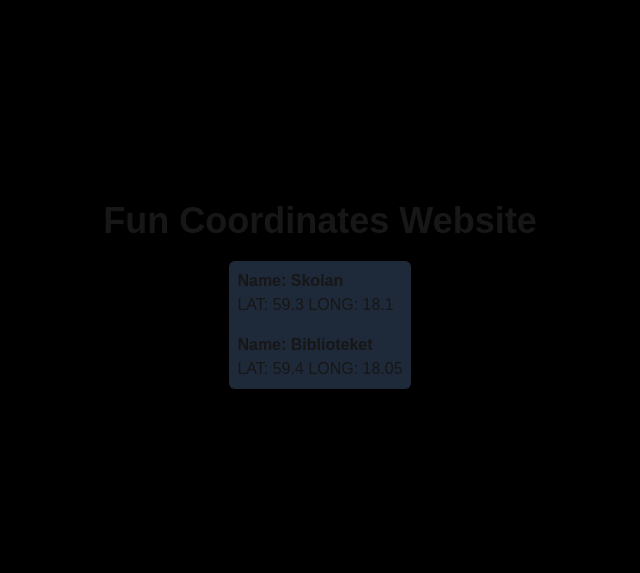
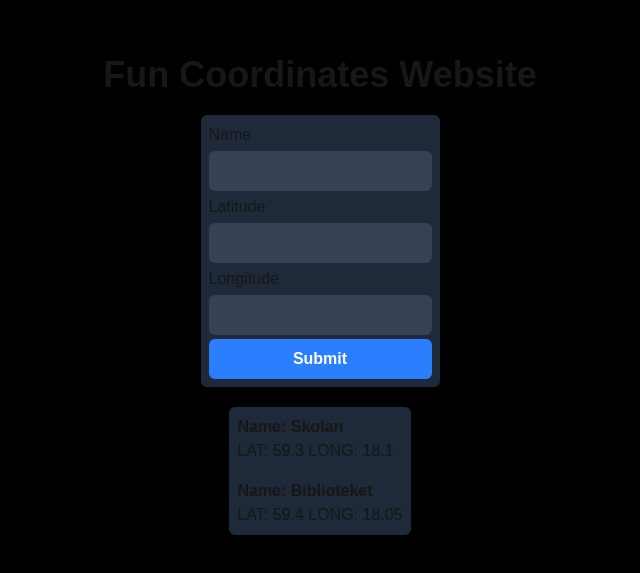
Before and after one commit to Linus1Kn/nextjs_ovning_backend, a Next.js app: page / in a window 1280 px wide. Shown: the part 105-678 px from the top of the page, without its empty margins (320-960 px from the left). Built offline with nearby package versions, Linux system fonts and the light colour scheme.

Commit message:
added everything

```diff
--- a/app/api/map/route.ts
+++ b/app/api/map/route.ts
@@ -6,3 +6,18 @@ const coords = [
 export async function GET() {
     return Response.json(coords)
 }
+
+export async function POST(req: Request) {
+    const body = await req.json();
+
+    const newCoord = {
+        id: coords.length + 1,
+        name: body.name || "unknown",
+        lat: body.lat || 0,
+        lng: body.lng || 0,
+    }
+
+    coords.push(newCoord)
+
+    return Response.json(coords)
+}
--- a/app/page.tsx
+++ b/app/page.tsx
@@ -8,11 +8,20 @@ type placeType = {
   lat: number,
   lng: number,
 }
+type formMsgType = {
+  message: string,
+  type: "error"|"success"
+}
 
 export default function Home() {
 
   const [list, setList] = useState<[placeType?]>([])
   const [error, setError] = useState<string|null>(null)
+  const [formMsg, setFormMsg] = useState<formMsgType|null>(null)
+  const formMsgColors = {
+    error: "bg-red-600",
+    success: "bg-green-500",
+  }
 
   async function getData() {
     setError(null)
@@ -26,6 +35,28 @@ export default function Home() {
     }
   }
 
+  async function submitHandler(e) {
+    e.preventDefault()
+
+    setFormMsg(null)
+
+    try {
+      const res = await fetch('/api/map', { method: 'POST', body: JSON.stringify({name:"hello",lat:1,lng:1}) })
+      const data = await res.json()
+      setList(data)
+      setFormMsg({
+        message: "Submitted successfully",
+        type: "success",
+      })
+    } catch (err) {
+      setFormMsg({
+        message: "Failed to submit",
+        type: "error",
+      })
+    }
+
+  }
+
   useEffect(()=> {
     getData()
   }, [])
@@ -33,6 +64,17 @@ export default function Home() {
   return (
     <div className="flex flex-col min-h-screen items-center justify-center gap-5 bg-black">
       <h2 className="font-bold text-4xl">Fun Coordinates Website</h2>
+
+      <form onSubmit={submitHandler} className="bg-gray-800 flex flex-col p-2 rounded-md gap-1">
+        <label htmlFor="name">Name</label>
+        <input required type="text" id="name" className="bg-gray-700 p-2 rounded-md" />
+        <label htmlFor="lat">Latitude</label>
+        <input required type="number" id="lat" className="bg-gray-700 p-2 rounded-md" />
+        <label htmlFor="lng">Longitude</label>
+        <input required type="number" id="lng" className="bg-gray-700 p-2 rounded-md" />
+        <button className="cursor-pointer p-4 py-2 font-bold text-white bg-blue-500 hover:bg-blue-400 rounded-md">Submit</button>
+        {formMsg && (<p className={"text-white rounded-md p-2 " + formMsgColors[formMsg.type]}>{formMsg.message}</p>)}
+      </form>
 
       <div className="bg-gray-800 flex flex-col p-2 rounded-md gap-4">
 
```
